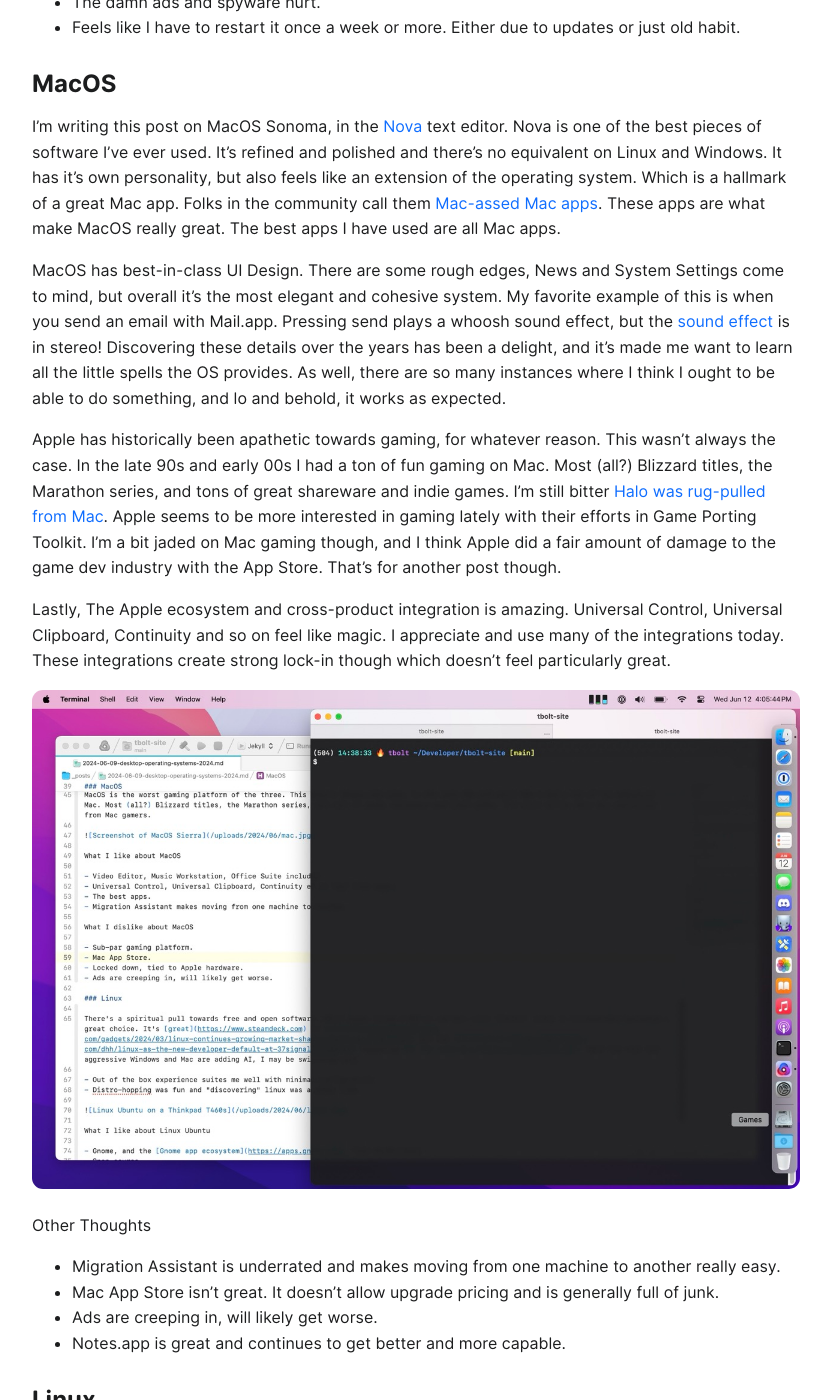
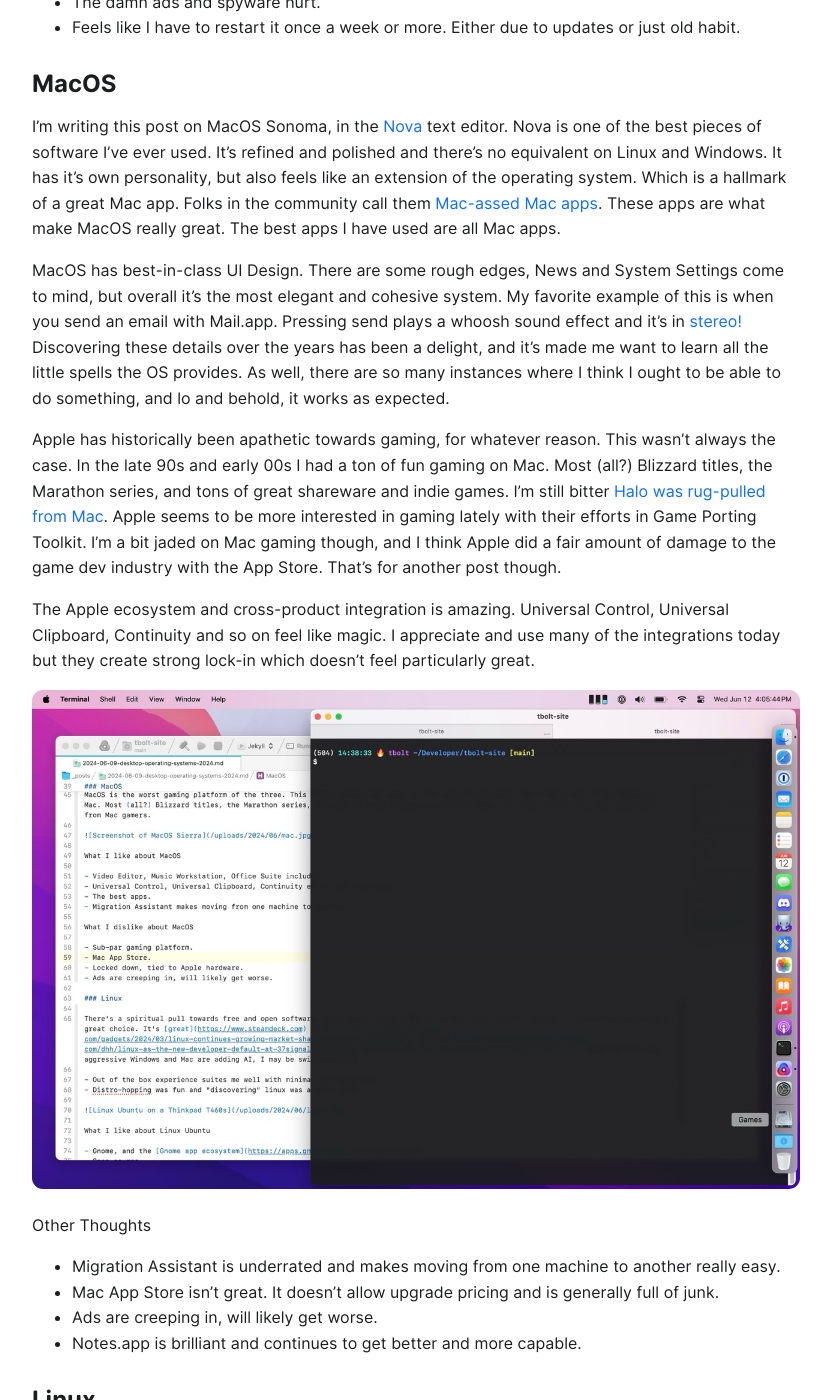
Before and after one commit to tbolt/tbolt.space, a Jekyll site: the page built from _posts/2024-06-18-desktop-operating-systems-2024.md, in a window 1280 px wide and 1400 px high, scrolled down 1825 px. Shown: the whole window, without its empty margins (224-1055 px from the left). Built offline with Jekyll 4.4.1, drawn with Linux system fonts in a browser that asks for light colours; some web fonts are replaced; some of the changed text lies outside the part shown.

Commit message:
minor updates

```diff
--- a/_posts/2024-06-18-desktop-operating-systems-2024.md
+++ b/_posts/2024-06-18-desktop-operating-systems-2024.md
@@ -39,11 +39,11 @@
 
 I'm writing this post on MacOS Sonoma, in the [Nova](https://nova.app) text editor. Nova is one of the best pieces of software I've ever used. It's refined and polished and there's no equivalent on Linux and Windows. It has it's own personality, but also feels like an extension of the operating system. Which is a hallmark of a great Mac app. Folks in the community call them [Mac-assed Mac apps](https://inessential.com/2020/03/19/proxyman.html). These apps are what make MacOS really great. The best apps I have used are all Mac apps.
 
-MacOS has best-in-class UI Design. There are some rough edges, News and System Settings come to mind, but overall it's the most elegant and cohesive system. My favorite example of this is when you send an email with Mail.app. Pressing send plays a whoosh sound effect, but the [sound effect](https://www.youtube.com/watch?v=l5_GD0-_EII) is in stereo! Discovering these details over the years has been a delight, and it's made me want to learn all the little spells the OS provides. As well, there are so many instances where I think I ought to be able to do something, and lo and behold, it works as expected.
+MacOS has best-in-class UI Design. There are some rough edges, News and System Settings come to mind, but overall it's the most elegant and cohesive system. My favorite example of this is when you send an email with Mail.app. Pressing send plays a whoosh sound effect and it's in [stereo!](https://www.youtube.com/watch?v=l5_GD0-_EII) Discovering these details over the years has been a delight, and it's made me want to learn all the little spells the OS provides. As well, there are so many instances where I think I ought to be able to do something, and lo and behold, it works as expected.
 
 Apple has historically been apathetic towards gaming, for whatever reason. This wasn't always the case. In the late 90s and early 00s I had a ton of fun gaming on Mac. Most (all?) Blizzard titles, the Marathon series, and tons of great shareware and indie games. I'm still bitter [Halo was rug-pulled from Mac](https://www.halopedia.org/Halo_announcement_trailer). Apple seems to be more interested in gaming lately with their efforts in Game Porting Toolkit. I'm a bit jaded on Mac gaming though, and I think Apple did a fair amount of damage to the game dev industry with the App Store. That's for another post though.
 
-Lastly, The Apple ecosystem and cross-product integration is amazing. Universal Control, Universal Clipboard, Continuity and so on feel like magic. I appreciate and use many of the integrations today. These integrations create strong lock-in though which doesn't feel particularly great.
+The Apple ecosystem and cross-product integration is amazing. Universal Control, Universal Clipboard, Continuity and so on feel like magic. I appreciate and use many of the integrations today but they create strong lock-in which doesn't feel particularly great.
 
 ![Screenshot of MacOS Sierra](/uploads/2024/06/mac.jpg)
 
@@ -52,17 +52,17 @@
 - Migration Assistant is underrated and makes moving from one machine to another really easy.
 - Mac App Store isn't great. It doesn't allow upgrade pricing and is generally full of junk.
 - Ads are creeping in, will likely get worse.
-- Notes.app is great and continues to get better and more capable.
+- Notes.app is brilliant and continues to get better and more capable.
 
 ### Linux
 
-Years ago, I enjoyed trying out different Linux distros, [window managers](https://en.wikipedia.org/wiki/Compiz), and extensions. It was fun spending hours making it [look like](https://www.reddit.com/r/unixporn/) you could [hack the Gibson](<https://en.wikipedia.org/wiki/Hackers_(film)>). However, nowadays, I'm less enthusiastic about tinkering and configuring systems. Fortunately, I've found that Ubuntu with Gnome offers a satisfying out-of-the-box experience. In fact, Gnome and [its app ecosystem](https://apps.gnome.org) reminds me of MacOS quite a bit. Two thumbs up to the Gnome developer team.
+Years ago, I enjoyed trying out different Linux distros, [window managers](https://en.wikipedia.org/wiki/Compiz), and extensions. It was fun spending hours making it [look like](https://www.reddit.com/r/unixporn/) you could [hack the Gibson](<https://en.wikipedia.org/wiki/Hackers_(film)>). Nowadays, I'm less enthusiastic about tinkering and configuring systems. Fortunately, I've found that Ubuntu with Gnome offers a satisfying out-of-the-box experience. In fact, Gnome and [its app ecosystem](https://apps.gnome.org) reminds me of MacOS quite a bit. Two thumbs up to the Gnome dev team.
 
 I maintained a Ubuntu instance for close to 10 years on my [HP N40L MicroServer](https://n40l.fandom.com/wiki/HP_MicroServer_N40L_Wiki). I loved that little machine and all the tinkering it afforded. Running anything but Linux on it would have felt weird.
 
-Linux is top-notch for [software development](https://world.hey.com/dhh/linux-as-the-new-developer-default-at-37signals-ef0823b7), and quickly becoming a compelling choice for gaming thanks to [Valve's Proton](https://github.com/ValveSoftware/Proton) and the [SteamDeck](https://www.steamdeck.com). I keep telling myself I'm going to switch my PC from Windows to Linux but it hasn't happened yet (dual-booting doesn't count!).
+Linux is top-notch for [software development](https://world.hey.com/dhh/linux-as-the-new-developer-default-at-37signals-ef0823b7), and quickly becoming a compelling choice for gaming thanks to [Valve's Proton](https://github.com/ValveSoftware/Proton) and the [SteamDeck](https://www.steamdeck.com). I keep telling myself I'm going to switch my PC from Windows to Linux but it hasn't happened yet (I'm not counting dual-booting).
 
-It's [slowly gaining](https://arstechnica.com/gadgets/2024/03/linux-continues-growing-market-share-reaches-4-of-desktops) adoption which is great to see. The Windows hegemony may never be toppled but I'll be rooting for Linux.
+It's [slowly gaining](https://arstechnica.com/gadgets/2024/03/linux-continues-growing-market-share-reaches-4-of-desktops) adoption which is great to see. The Windows hegemony may never be toppled but I'm rooting for Linux.
 
 ![Linux Ubuntu on a Thinkpad T460s](/uploads/2024/06/linux.jpg)
 
```
Also changed, not shown: other parts of _posts/2024-06-18-desktop-operating-systems-2024.md (+1 -1 lines).
